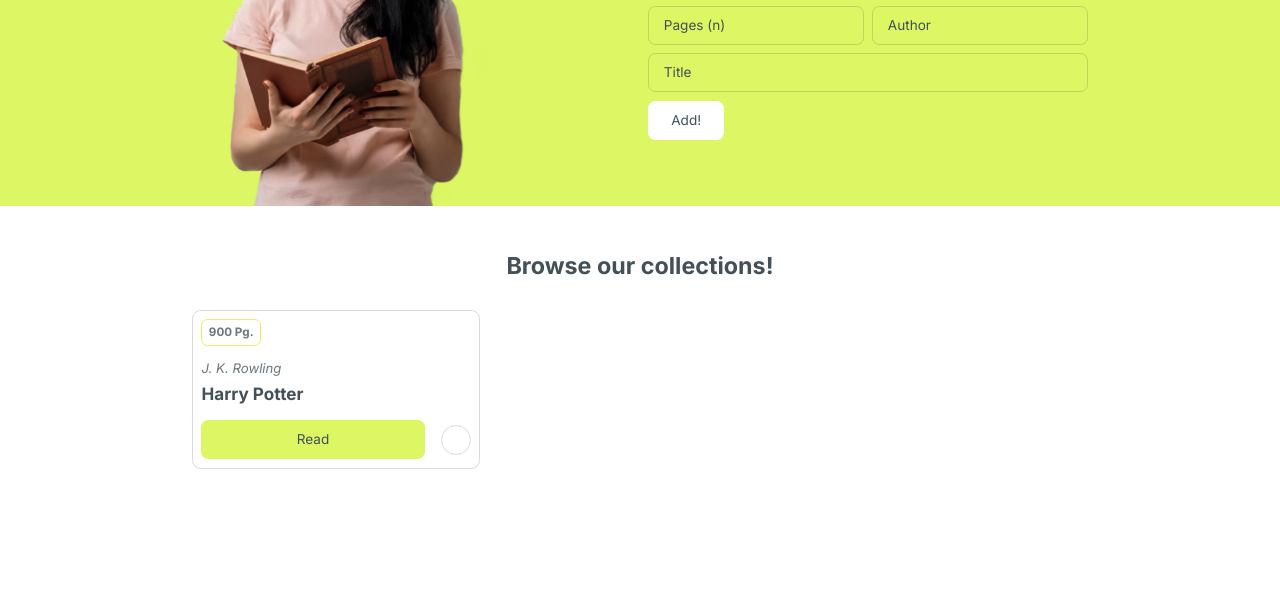
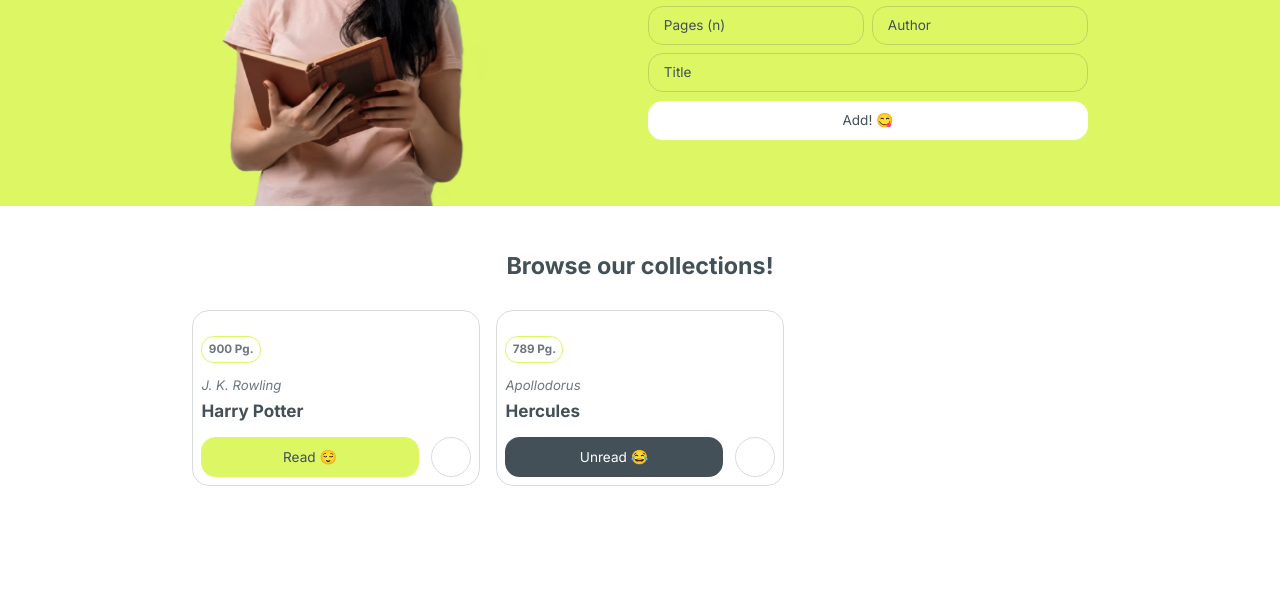
Before and after one commit to 360-ahemenjeho/Library, a plain HTML site: page index.html in a window 1280 px wide. Shown: the part 210-800 px from the top of the page. Drawn offline with Linux system fonts and the light colour scheme.

Commit message:
feat: render books

```diff
--- a/index.html
+++ b/index.html
@@ -17,14 +17,16 @@
             <img src="./hero-girl.png" alt="Hero Img" />
           </div>
           <div>
+            <div>
               <h1>Add to Readao</h1>
               <p>Ya #1 reading hub. Let's feed you with Knowledge!</p>
+            </div>
             <div class="input-wrap">
               <input type="text" placeholder="Pages (n)" />
               <input type="text" placeholder="Author" />
               <input type="text" placeholder="Title" />
             </div>
-            <button type="button" role="button" class="btn suc">Add!</button>
+            <button type="button" role="button" class="btn suc">Add! 😋</button>
           </div>
         </div>
       </div>
@@ -33,19 +35,13 @@
       <h2>Browse our collections!</h2>
       <div class="container">
         <div class="layout">
-          <div class="card">
+          <!-- <div class="card">
             <span>900 Pg.</span>
-            <div>
             <p class="author">J. K. Rowling</p>
             <p class="title">Harry Potter</p>
-            </div>
-            <div class="action">
             <button class="btn pri" type="button" role="status">Read</button>
-              <div>
             <i class="ph ph-trash"></i>
-              </div>
-            </div>
-          </div>
+          </div> -->
         </div>
       </div>
     </section>
--- a/script.js
+++ b/script.js
@@ -0,0 +1,77 @@
+const books = [
+  { title: 'Harry Potter', author: 'J. K. Rowling', pages: 900, read: false },
+  { title: 'Hercules', author: 'Apollodorus', pages: 789, read: true }
+]
+
+function Book({ title, author, pages, read }) {
+  this.title = title
+  this.author = author
+  this.pages = pages
+  this.read = read
+}
+
+Book.prototype.toggleStatus = function (status) {
+  this.read = !status
+}
+
+function renderBooks() {
+  const bookLayoutEl = document.querySelector('.books .layout')
+  bookLayoutEl.innerHTML = ''
+
+  if (books.length > 0) {
+    books.forEach((item, i) => {
+      const cardEl = setBook(i, item.title, item.author, item.pages, item.read)
+      bookLayoutEl.appendChild(cardEl)
+    })
+  }
+}
+
+function setBook(i, title, author, pages, read) {
+  // CHECK IF BOOK ALREADY EXIST
+  let cardEl = document.querySelector(`#book__${i}`)
+
+  // If the card doesn't exist, create it
+  if (!cardEl) {
+    cardEl = document.createElement('div')
+    cardEl.setAttribute('id', `book__${i}`)
+
+    // CREATE CHILD ELEMENTS
+    const spanEl = document.createElement('span')
+    const titleEl = document.createElement('p')
+    const authorEl = document.createElement('p')
+    const buttonEl = document.createElement('button')
+    const iconEl = document.createElement('i')
+
+    // SET INITIAL ATTRIBUTES
+    cardEl.setAttribute('class', 'card')
+    authorEl.setAttribute('class', 'author')
+    titleEl.setAttribute('class', 'title')
+    buttonEl.setAttribute('class', read ? 'btn sec' : 'btn pri')
+    buttonEl.setAttribute('type', 'button')
+    buttonEl.setAttribute('role', 'status')
+    iconEl.setAttribute('class', 'ph-fill ph-trash')
+
+    // APPEND CHILD ELEMENTS
+    cardEl.appendChild(spanEl)
+    cardEl.appendChild(authorEl)
+    cardEl.appendChild(titleEl)
+    cardEl.appendChild(buttonEl)
+    cardEl.appendChild(iconEl)
+  }
+
+  // UPDATE VALUES
+  const spanEl = cardEl.querySelector('span')
+  const titleEl = cardEl.querySelector('.title')
+  const authorEl = cardEl.querySelector('.author')
+  const buttonEl = cardEl.querySelector('.btn')
+  const iconEl = cardEl.querySelector('i')
+
+  spanEl.textContent = `${pages || 0} Pg.`
+  authorEl.textContent = author || 'M. Author'
+  titleEl.textContent = title || 'Book title'
+  buttonEl.textContent = read ? 'Unread 😂' : 'Read 😌'
+
+  return cardEl
+}
+
+renderBooks()
--- a/style.css
+++ b/style.css
@@ -49,7 +49,7 @@ input {
   box-sizing: border-box;
   outline: none;
   border: 1px solid var(--border);
-  border-radius: 1ex;
+  border-radius: 2ex;
   padding: 1ex 2ex;
   font-size: 0.875rem;
   color: var(--secondary);
@@ -66,7 +66,7 @@ input {
   border: 1px solid transparent;
   background-color: transparent;
   font-size: 0.875rem;
-  border-radius: 1ex;
+  border-radius: 2ex;
   padding: 1ex 3ex;
   cursor: pointer;
   text-decoration: none;
@@ -118,15 +118,14 @@ input {
       padding-bottom: 15%;
       display: flex;
       flex-direction: column;
-      align-items: start;
       gap: 1ex;
 
-      & > h1 {
+      & > div > h1 {
         font-size: 2rem;
         color: var(--secondary);
       }
 
-      & > p {
+      & > div > p {
         color: var(--secondary-faint);
       }
     }
@@ -134,7 +133,7 @@ input {
 }
 
 .books {
-  padding: 3rem 0;
+  padding: 3rem 0 5rem 0;
   & > h2 {
     font-size: 1.5rem;
     color: var(--secondary);
@@ -149,24 +148,28 @@ input {
   }
 
   .card {
-    display: flex;
-    flex-direction: column;
-    align-items: start;
-    gap: 0.75rem;
+    display: grid;
+    grid-template-columns: 1fr auto;
     border: 1px solid var(--border);
-    border-radius: 1ex;
-    padding: 1ex;
+    column-gap: 0.75rem;
+    border-radius: 2ex;
+    padding: 3ex 1ex 1ex 1ex;
 
     .title {
       color: var(--secondary);
       font-size: 1.1rem;
       font-weight: 700;
+      grid-column-start: 1;
+      grid-column-end: 3;
+      margin-bottom: 0.75rem;
     }
 
     .author {
       font-size: 0.85rem;
       color: var(--secondary-faint);
       font-style: italic;
+      grid-column-start: 1;
+      grid-column-end: 3;
     }
 
     span {
@@ -175,18 +178,16 @@ input {
       border: 1px solid var(--primary);
       display: block;
       padding: 0.5ex 1ex;
-      border-radius: 1ex;
+      border-radius: 2ex;
       font-weight: 700;
+      width: fit-content;
+      grid-column-start: 1;
+      grid-column-end: 3;
+      margin-bottom: 0.75rem;
     }
 
-    .action {
-      display: flex;
-      align-items: center;
-      gap: 1rem;
-      width: 100%;
-
-      .ph {
-        --size: 30px;
+    .ph-fill {
+      --size: 40px;
       height: var(--size);
       width: var(--size);
       border-radius: var(--size);
@@ -197,10 +198,5 @@ input {
       color: var(--secondary);
       cursor: pointer;
     }
-
-      button {
-        flex: 1;
   }
 }
-  }
-}
```
Lines whose indentation alone changed are shown as unchanged.
